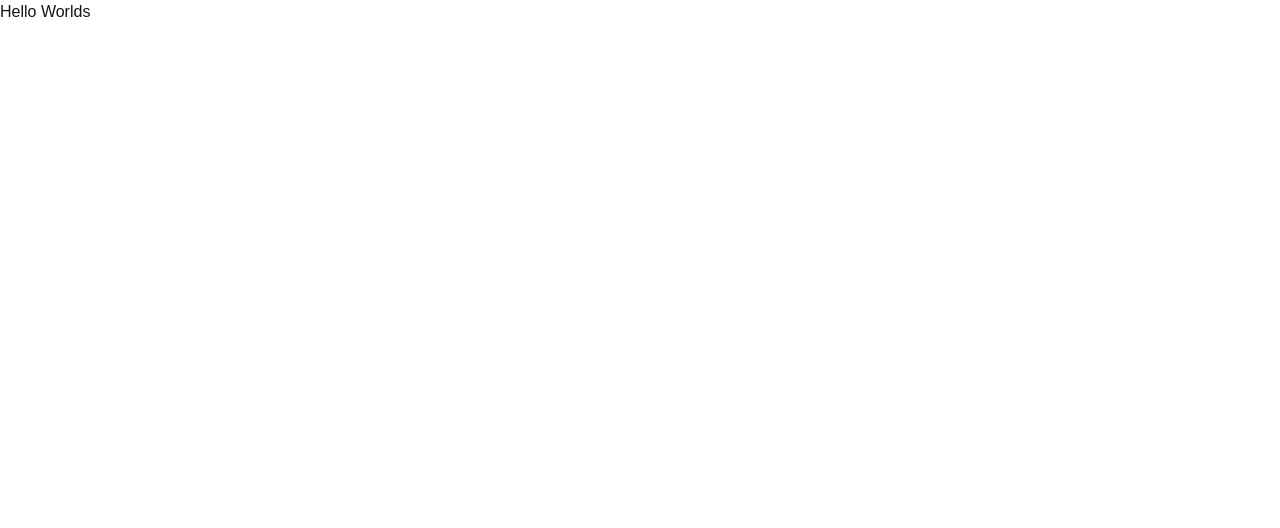
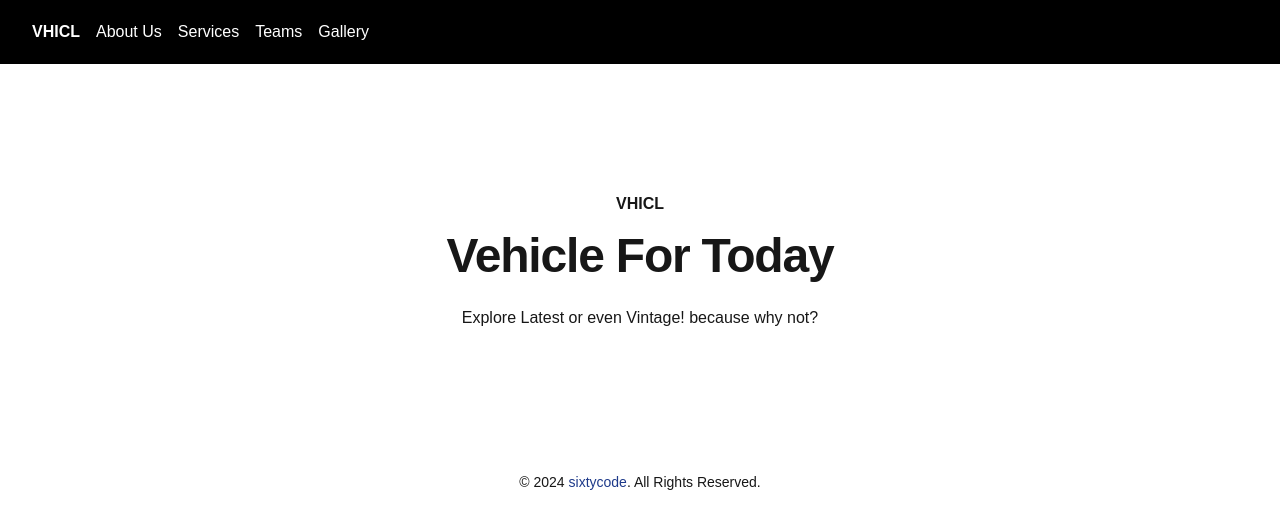
Before and after one commit to sixtycode/profilr, a Next.js app: page / in a window 1280 px wide. Shown: the top 528 px of the page. Built offline with nearby package versions, Linux system fonts and the light colour scheme.

Commit message:
feat: add nav, foot, and home

```diff
--- /dev/null
+++ b/src/app/components/Footer.tsx
@@ -0,0 +1,19 @@
+import Link from "next/link";
+
+export default function Footer() {
+  return (
+    <>
+      <footer className="text-center text-sm p-3 pb-20 md:pb-3">
+        <span>© </span>
+        2024{" "}
+        <Link
+          href="https://github.com/sixtycode/profilrsix"
+          className="text-blue-900 hover:underline hover:underline-offset-4"
+        >
+          sixtycode
+        </Link>
+        . All Rights Reserved.
+      </footer>
+    </>
+  );
+}
--- /dev/null
+++ b/src/app/components/Navbar.tsx
@@ -0,0 +1,43 @@
+import Link from "next/link";
+
+export default function Navbar() {
+  return (
+    <>
+      <nav className="bg-black text-white dark:bg-neutral-200 dark:text-black">
+        <div className="mx-auto max-w-7xl px-2 sm:px-6 lg:px-8">
+          <div className="relative flex h-16 items-center justify-between">
+            <div className="flex space-x-4">
+              <Link href="/" className="font-extrabold">
+                VHICL
+              </Link>
+              <Link
+                href="/about"
+                className="hover:font-semibold dark:hover:font-semibold"
+              >
+                About Us
+              </Link>
+              <Link
+                href="/services"
+                className="hover:font-semibold dark:hover:font-semibold"
+              >
+                Services
+              </Link>
+              <Link
+                href="/teams"
+                className="hover:font-semibold dark:hover:font-semibold"
+              >
+                Teams
+              </Link>
+              <Link
+                href="/gallery"
+                className="hover:font-semibold dark:hover:font-semibold"
+              >
+                Gallery
+              </Link>
+            </div>
+          </div>
+        </div>
+      </nav>
+    </>
+  );
+}
--- a/src/app/layout.tsx
+++ b/src/app/layout.tsx
@@ -1,3 +1,5 @@
+import Navbar from "./components/Navbar";
+import Footer from "./components/Footer";
 import type { Metadata } from "next";
 import "./globals.css";
 
@@ -16,7 +18,11 @@ export default function RootLayout({
 }) {
   return (
     <html lang="en">
-      <body className="bg-white dark:bg-neutral-800">{children}</body>
+      <body className="bg-white dark:bg-neutral-800">
+        <Navbar />
+        {children}
+        <Footer />
+      </body>
     </html>
   );
 }
--- a/src/app/page.tsx
+++ b/src/app/page.tsx
@@ -1,3 +1,17 @@
 export default function Home() {
-  return <>Hello Worlds</>;
+  return (
+    <>
+      <main className="grid min-h-full place-items-center bg-white dark:bg-neutral-800 px-6 py-24 sm:py-32 lg:px-8">
+        <div className="text-center">
+          <p className="text-base font-semibold">VHICL</p>
+          <h1 className="mt-4 text-3xl font-bold tracking-tight sm:text-5xl">
+            Vehicle For Today
+          </h1>
+          <p className="mt-6 text-base leading-7">
+            Explore Latest or even Vintage! because why not?
+          </p>
+        </div>
+      </main>
+    </>
+  );
 }
```
